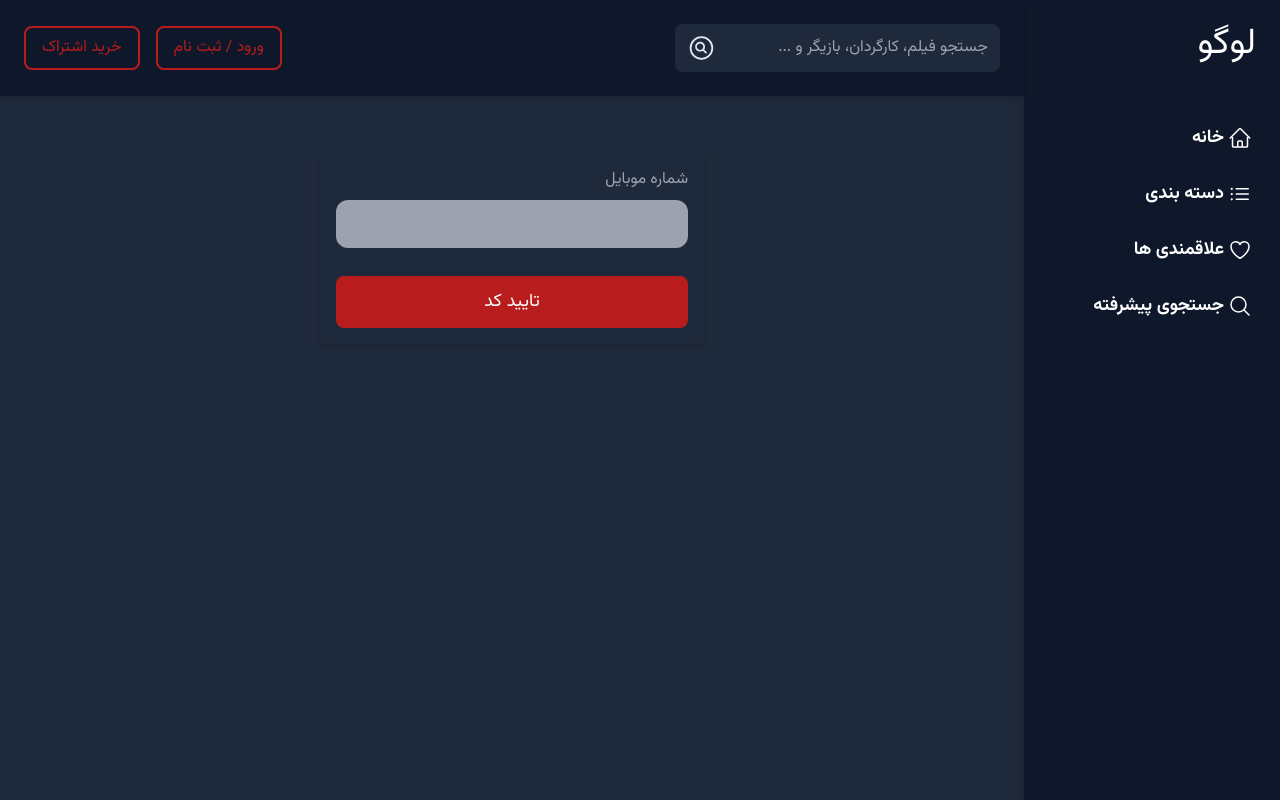
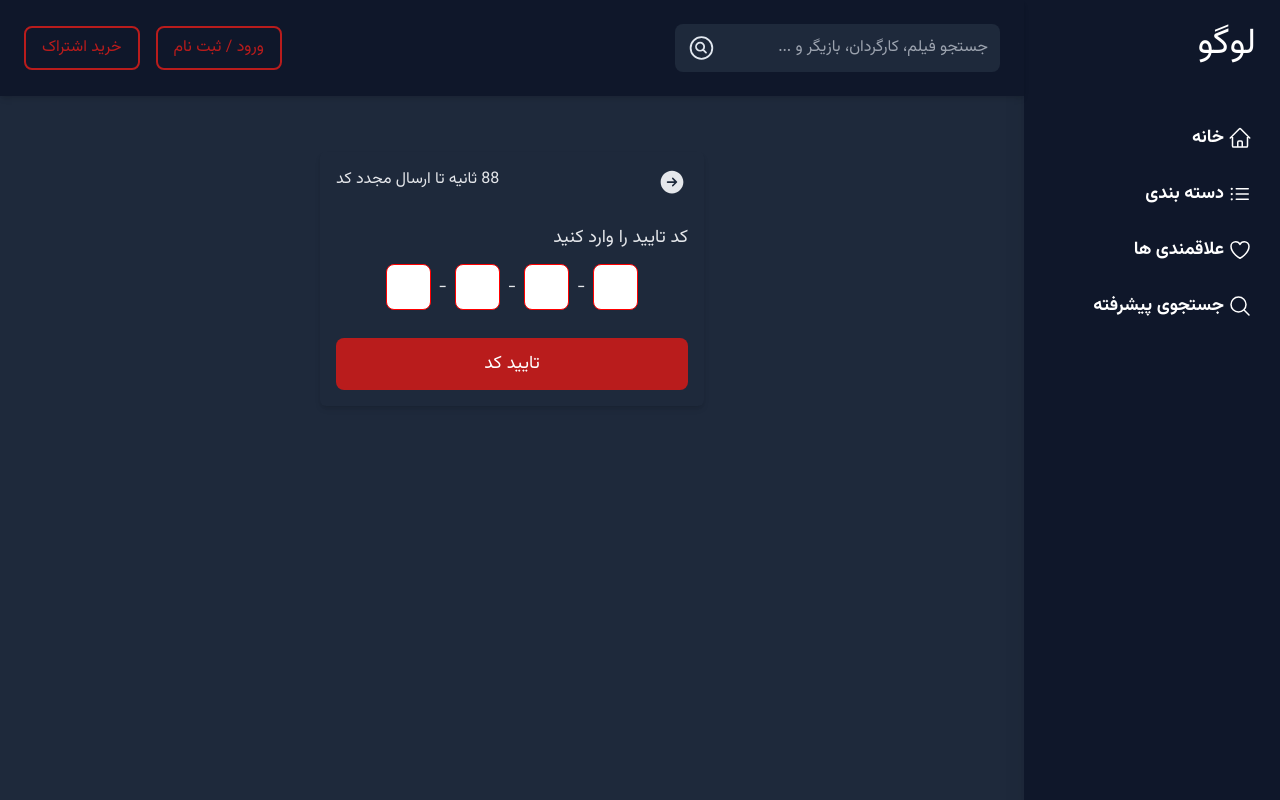
Before and after one commit to HanzaleLatifi/web-Programing-course, a Next.js app in the folder my-film-app/: page /auth in a window 1280 px wide. Both pictures are taken after typing "Sample" into the empty fields and a click on the button "ارسال کد تایید". Shown: the top 800 px of the page. Built offline with nearby package versions, Linux system fonts and the light colour scheme.

Commit message:
improve checkOtp form

```diff
--- a/my-film-app/package.json
+++ b/my-film-app/package.json
@@ -9,7 +9,6 @@
     "lint": "next lint"
   },
   "dependencies": {
-
     "@heroicons/react": "^2.1.3",
     "@tanstack/react-query": "^4.29.5",
     "autoprefixer": "10.4.19",
@@ -19,6 +18,7 @@
     "react": "18.2.0",
     "react-dom": "18.2.0",
     "react-hot-toast": "^2.4.1",
+    "react-otp-input": "^3.1.1",
     "react-slick": "^0.30.2",
     "slick-carousel": "^1.8.1",
     "tailwindcss": "3.4.3",
--- a/my-film-app/src/app/(user)/auth/CheckOtpForm.js
+++ b/my-film-app/src/app/(user)/auth/CheckOtpForm.js
@@ -1,17 +1,42 @@
 import React from 'react'
-import TextField from '@/common/TextField';
+import OtpInput from 'react-otp-input';
 import PrimaryButton from '@/common/PrimaryButton';
+import { ArrowRightCircleIcon } from '@heroicons/react/24/solid'
 
-export const CheckOtpForm = ({isLoading  }) => {
+
+
+export const CheckOtpForm = ({isLoading,onSubmit,otp,setOtp , time,onResendOtp ,onBack }) => {
+
   return (
-        <form className="space-y-3" onSubmit={()=>{console.log('submit')}}>
-        <TextField
-            label="شماره موبایل"
-            name="phoneNumber"
-            value={''}
-            onChange={()=>{console.log('تایید')}}
-        />
+        <form className="space-y-3" onSubmit={onSubmit}>
+            <div className='flex justify-between text-gray-200'>
+                <button onClick={onBack} className="mb-4">
+                    <ArrowRightCircleIcon className='w-8 h-7'/>
+                </button>
+                <div className="mb-4 text-secondary-500">
+                    {time > 0 ? (
+                    <p>{time} ثانیه تا ارسال مجدد کد</p>
+                    ) : (
+                    <button onClick={onResendOtp}>ارسال مجدد کد؟</button>
+                    )}
+                </div>
+            </div>
+            <p className='text-gray-200 text-lg mb-4'>کد تایید را وارد کنید</p>
 
+            <OtpInput
+                value={otp}
+                onChange={setOtp}
+                numInputs={4}
+                renderSeparator={<span className='text-gray-200'>-</span>}
+                inputStyle={{
+                    width: "2.8rem",
+                    padding: "0.5rem 0.2rem",
+                    border: "1px solid red",
+                    borderRadius: "0.5rem",
+                }}
+                containerStyle="flex flex-row-reverse gap-x-2 justify-center text-lg"
+                    renderInput={(props) => <input type='number' {...props} />}
+                />
 
         <div className=''>
         {isLoading ? (
--- a/my-film-app/src/app/(user)/auth/SendOtpForm.js
+++ b/my-film-app/src/app/(user)/auth/SendOtpForm.js
@@ -2,9 +2,9 @@ import React from 'react'
 import TextField from '@/common/TextField';
 import PrimaryButton from '@/common/PrimaryButton';
 
-const SendOtpForm = ({submitHandler , phoneNumber , inputChangeHandler , isLoading}) => {
+const SendOtpForm = ({onSubmit , phoneNumber , inputChangeHandler , isLoading}) => {
   return (
-            <form className="space-y-3" onSubmit={submitHandler}>
+            <form className="space-y-3" onSubmit={onSubmit}>
                 <TextField
                     label="شماره موبایل"
                     name="phoneNumber"
--- a/my-film-app/src/app/(user)/auth/page.js
+++ b/my-film-app/src/app/(user)/auth/page.js
@@ -1,21 +1,35 @@
 "use client"
-import axios from 'axios';
-import React,{useState} from 'react'
+import React,{useState , useEffect} from 'react'
 import toast from 'react-hot-toast';
 import SendOtpForm from './SendOtpForm';
 import { CheckOtpForm } from './CheckOtpForm';
 
+const RESEND_TIME = 90;
 const AuthPage = () => {
 
   const [phoneNumber, setPhoneNumber] = useState();
   const [step, setStep] = useState(1);
+  const [otp, setOtp] = useState('');
+  const [time, setTime] = useState(RESEND_TIME);
+
 
   let isLoading=false;
 
-  const submitHandler=async(e)=>{
+  const sendOtpHandler=async(e)=>{
     e.preventDefault();
     try {
-      setStep(2)
+      setStep(2);
+      setTime(RESEND_TIME);
+      setOtp("");
+    } catch (error) {
+      toast.error(error?.response)
+
+    }
+  }
+  const checkOtpHandler=async(e)=>{
+    e.preventDefault();
+    try {
+
     } catch (error) {
       toast.error(error?.response)
 
@@ -25,19 +39,32 @@ const AuthPage = () => {
    setPhoneNumber(e.target.value)
   }
 
+  useEffect(() => {
+    const timer = time > 0 && setInterval(() => setTime((t) => t - 1), 1000);
+    return () => {
+      if (timer) clearInterval(timer);
+    };
+  }, [time]);
+
   const renderStep=()=>{
     switch (step) {
       case 1:
         return <SendOtpForm inputChangeHandler={inputChangeHandler}
-                submitHandler={submitHandler}
+                onSubmit={sendOtpHandler}
                 phoneNumber={phoneNumber}
                 isLoading={isLoading} />
 
        case 2:
          return <CheckOtpForm inputChangeHandler={''}
-                submitHandler={''}
-                phoneNumber={phoneNumber}
-                isLoading={isLoading} />
+                otp={otp}
+                setOtp={setOtp}
+                onSubmit={checkOtpHandler}
+                isLoading={isLoading}
+                time={time}
+                onResendOtp={sendOtpHandler}
+                onBack={() => setStep((s) => s - 1)}
+
+                />
 
       default: return null
 
```
Also changed, not shown: 1 other file (tests, documents, lock files or other folders).
